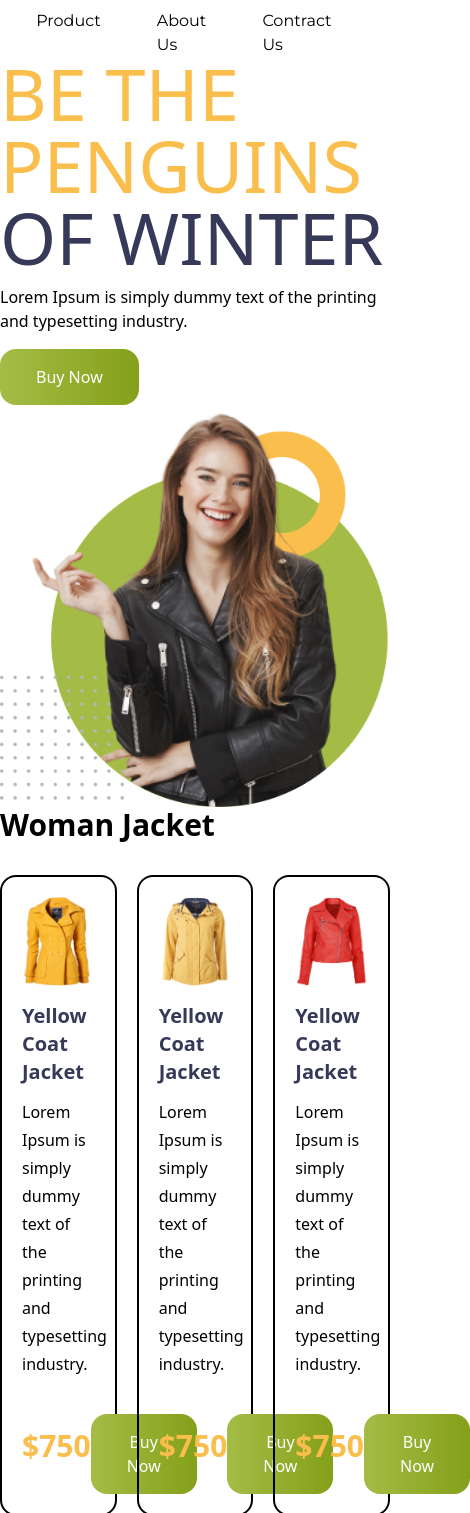
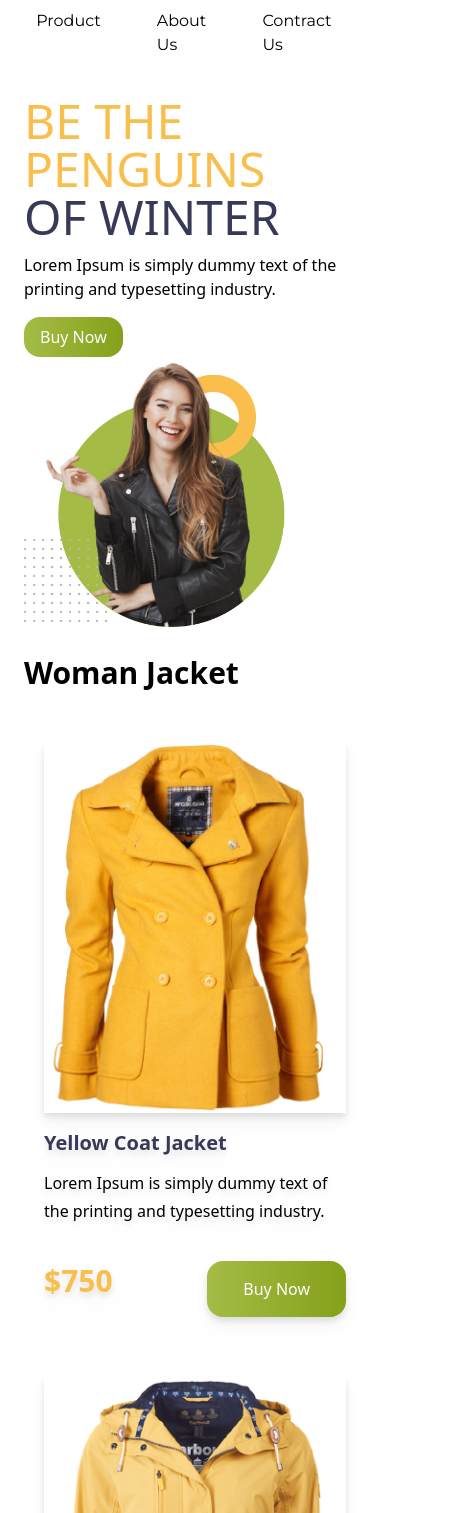
Before and after one commit to sakhawat-code-info/penguin-fashion-tailwind-css, a plain HTML site: page index.html in a window 390 px wide. Shown: the part 87-1600 px from the top of the page, 470 px wide, since content can reach past the window. Drawn offline with nearby package versions, Linux system fonts and the light colour scheme.

Commit message:
woman section responsive done

```diff
--- a/index.html
+++ b/index.html
@@ -31,34 +31,34 @@
                 <h1 class="f_f_Montserrat text-xl font-extrabold"><span class="text-[#A4BC46]">Penguin</span> Fashion</h1>
             </div>
 
-            <div class="">
+            <nav class="">
                 <ul class="flex f_f_Montserrat">
-                    <li class="mr-14"><a href="">Home</a></li>
-                    <li class="mr-14"><a href="">Product</a></li>
-                    <li class="mr-14"><a href="">About Us</a></li>
-                    <li><a href="">Contract Us</a></li>
+                    <li class="mr-14"><a class="block" href="">Home</a></li>
+                    <li class="mr-14"><a class="block" href="">Product</a></li>
+                    <li class="mr-14"><a class="block" href="">About Us</a></li>
+                    <li><a class="block" href="">Contract Us</a></li>
                 </ul>
-            </div>
+            </nav>
 
         </div>
 
     </header>
 
 
-    <main class="container mx-auto">
+    <main class="container mx-auto p-6">
 
-        <section>
+        <section class="mb-7">
             <!-- banar section  -->
             <div class="container flex flex-col md:flex-row items-center justify-between">
                 <div>
-                    <h1 class="uppercase text-7xl font-normal text-[#363958]"><span class="text-[#FABE4C]">Be the Penguins</span> <br>
+                    <h1 class="uppercase text-5xl mt-4 md:text-7xl font-normal text-[#363958] leading-1"><span class="text-[#FABE4C]">Be the Penguins</span> <br>
                         of Winter</h1>
                     <p class="mt-3">Lorem Ipsum is simply dummy text of the printing
                         and typesetting industry.</p>
-                    <button class="rounded-2xl py-4 px-9 bg-gradient-to-r from-[#A4BC46] to-[#85A019] text-white font-medium mt-4">Buy Now</button>
+                    <button class="rounded-2xl py-2 px-4 md:py-4 md:px-9 bg-gradient-to-r from-[#A4BC46] to-[#85A019] text-white font-medium mt-4">Buy Now</button>
                 </div>
 
-                <div>
+                <div class="pr-20">
                     <img src="images/model.png" alt="img">
                 </div>
             </div>
@@ -68,10 +68,11 @@
         <section>
             <h1 class="text-3xl mb-8 font-extrabold">Woman Jacket</h1>
             <!-- W0Man Jacket -->
-            <div class="container grid grid-cols-3 gap-5">
+            <div class="container grid grid-cols-1 md:grid-cols-2 lg:grid-cols-3 gap-5">
+
                 <!-- item one  -->
-                <div class="border-2 border-current p-5 rounded-2xl">
-                    <div class="mb-4">
+                <div class="p-5 rounded-2xl drop-shadow-lg">
+                    <div class="mb-4 bg-white">
                         <img src="images/jacket-1.png" alt="">
                     </div>
                     <h1 class="text-[#363958] text-xl font-bold leading-7 mb-3">Yellow Coat Jacket</h1>
@@ -83,8 +84,8 @@
                     </div>
                 </div>
                 <!-- item one  -->
-                <div class="border-2 border-current p-5 rounded-2xl">
-                    <div class="mb-4">
+                <div class="p-5 rounded-2xl drop-shadow-lg">
+                    <div class="mb-4 bg-white">
                         <img src="images/jacket-2.png" alt="">
                     </div>
                     <h1 class="text-[#363958] text-xl font-bold leading-7 mb-3">Yellow Coat Jacket</h1>
@@ -96,8 +97,8 @@
                     </div>
                 </div>
                 <!-- item one  -->
-                <div class="border-2 border-current p-5 rounded-2xl">
-                    <div class="mb-4">
+                <div class="p-5 rounded-2xl drop-shadow-lg">
+                    <div class="mb-4 bg-white">
                         <img src="images/jacket-3.png" alt="">
                     </div>
                     <h1 class="text-[#363958] text-xl font-bold leading-7 mb-3">Yellow Coat Jacket</h1>
@@ -110,11 +111,16 @@
                 </div>
 
 
-
             </div>
 
 
         </section>
+        <br>
+        <br>
+        <br>
+        <br>
+        <br>
+        <br>
         <section></section>
     </main>
 
```
